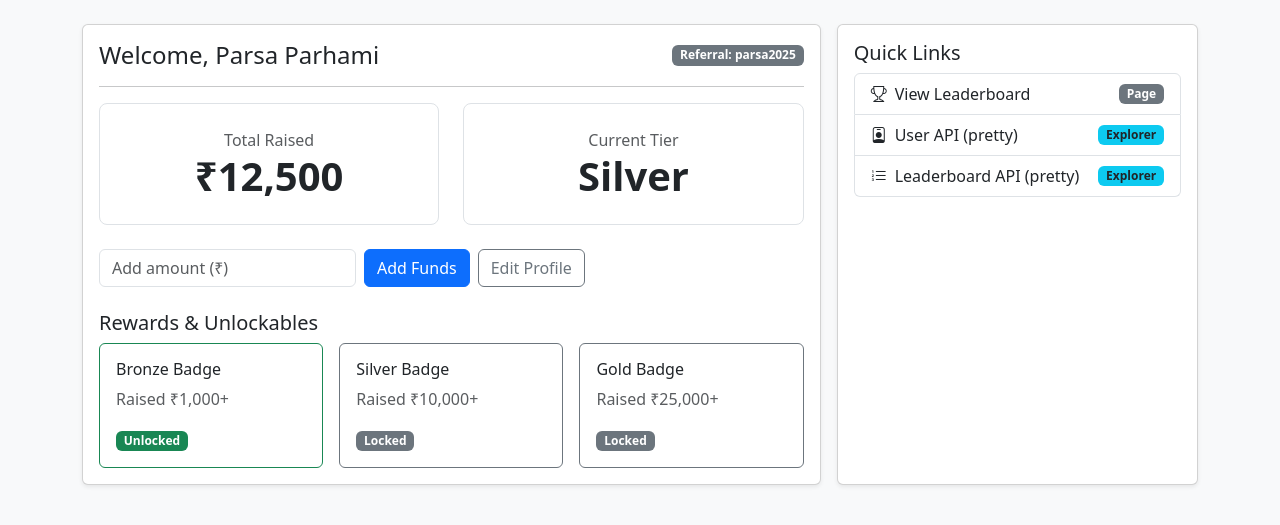
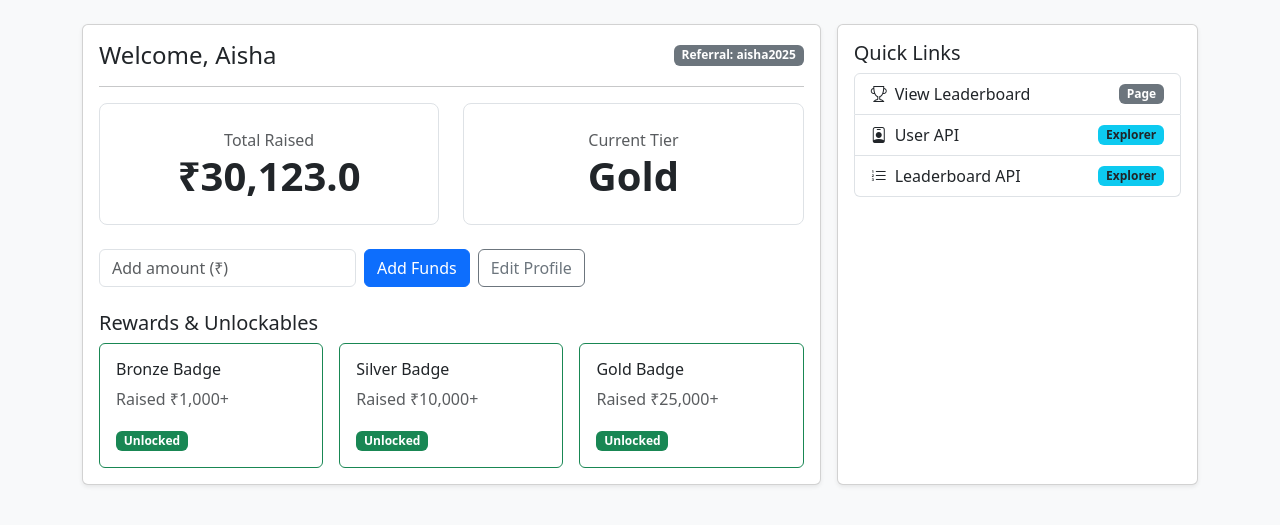
Before and after one commit to demonhunter1383/Internship-Dashboard, a Flask app: page /dashboard in a window 1280 px wide. Shown: the part 56-581 px from the top of the page. Run offline with Flask 3, Linux system fonts and the light colour scheme; the visitor is signed in with stand-in values (Sample User, id 1).

Commit message:
Add files via upload

```diff
--- a/app.py
+++ b/app.py
@@ -6,6 +6,22 @@
 app.config["SECRET_KEY"] = os.environ.get("SECRET_KEY", "dev-secret")
 
 DATA_PATH = os.path.join(os.path.dirname(__file__), "data.json")
+
+REWARD_THRESHOLDS = {
+    "Bronze Badge": 1000,
+    "Silver Badge": 10000,
+    "Gold Badge": 25000,
+}
+
+
+def recompute_rewards(user: dict) -> None:
+    total = user.get("totalRaised", 0)
+    existing = {r["title"]: r for r in user.get("rewards", [])}
+    for title, threshold in REWARD_THRESHOLDS.items():
+        if title not in existing:
+            existing[title] = {"title": title, "desc": f"Raised ₹{threshold:,}+", "unlocked": False}
+        existing[title]["unlocked"] = total >= threshold
+    user["rewards"] = [existing["Bronze Badge"], existing["Silver Badge"], existing["Gold Badge"]]
 
 
 def make_code(name: str, taken_codes: set) -> str:
@@ -77,7 +93,7 @@
                 lb.append(new_rec)
                 data["leaderboard"] = sorted(lb, key=lambda x: x["totalRaised"], reverse=True)
                 data["user"].update(new_rec)
-
+            recompute_rewards(data["user"])
             save_data(data)
             # set session
             session["user_name"] = data["user"]["name"]
@@ -145,6 +161,7 @@
 
     # Update current user
     data["user"]["totalRaised"] += amount
+    recompute_rewards(data["user"])
 
     lb = data.get("leaderboard", [])
     for x in lb:
--- a/data.json
+++ b/data.json
@@ -1,8 +1,8 @@
 {
   "user": {
-    "name": "Parsa Parhami",
-    "referralCode": "parsa2025",
-    "totalRaised": 12500,
+    "name": "Aisha",
+    "referralCode": "aisha2025",
+    "totalRaised": 30123.0,
     "rewards": [
       {
         "title": "Bronze Badge",
@@ -11,17 +11,22 @@
       },
       {
         "title": "Silver Badge",
-        "unlocked": false,
+        "unlocked": true,
         "desc": "Raised \u20b910,000+"
       },
       {
         "title": "Gold Badge",
-        "unlocked": false,
+        "unlocked": true,
         "desc": "Raised \u20b925,000+"
       }
     ]
   },
   "leaderboard": [
+    {
+      "name": "Rohit",
+      "referralCode": "rohit2025",
+      "totalRaised": 1010200.0
+    },
     {
       "name": "Aisha",
       "referralCode": "aisha2025",
@@ -31,11 +36,6 @@
       "name": "Parsa Parhami",
       "referralCode": "parsa2025",
       "totalRaised": 12500
-    },
-    {
-      "name": "Rohit",
-      "referralCode": "rohit2025",
-      "totalRaised": 9200
     },
     {
       "name": "demonhunter1383",
--- a/templates/dashboard.html
+++ b/templates/dashboard.html
@@ -79,13 +79,13 @@
 
                     <a class="list-group-item list-group-item-action d-flex justify-content-between align-items-center"
                        href="{{ url_for('explorer_user') }}">
-                        <span><i class="bi bi-person-badge me-2"></i>User API (pretty)</span>
+                        <span><i class="bi bi-person-badge me-2"></i>User API</span>
                         <span class="badge bg-info text-dark">Explorer</span>
                     </a>
 
                     <a class="list-group-item list-group-item-action d-flex justify-content-between align-items-center"
                        href="{{ url_for('explorer_leaderboard') }}">
-                        <span><i class="bi bi-list-ol me-2"></i>Leaderboard API (pretty)</span>
+                        <span><i class="bi bi-list-ol me-2"></i>Leaderboard API</span>
                         <span class="badge bg-info text-dark">Explorer</span>
                     </a>
                 </div>
```
Also changed, not shown: dashboard.png (added), editprofile.png (added), leaderboard.png (added), login.png (added).
